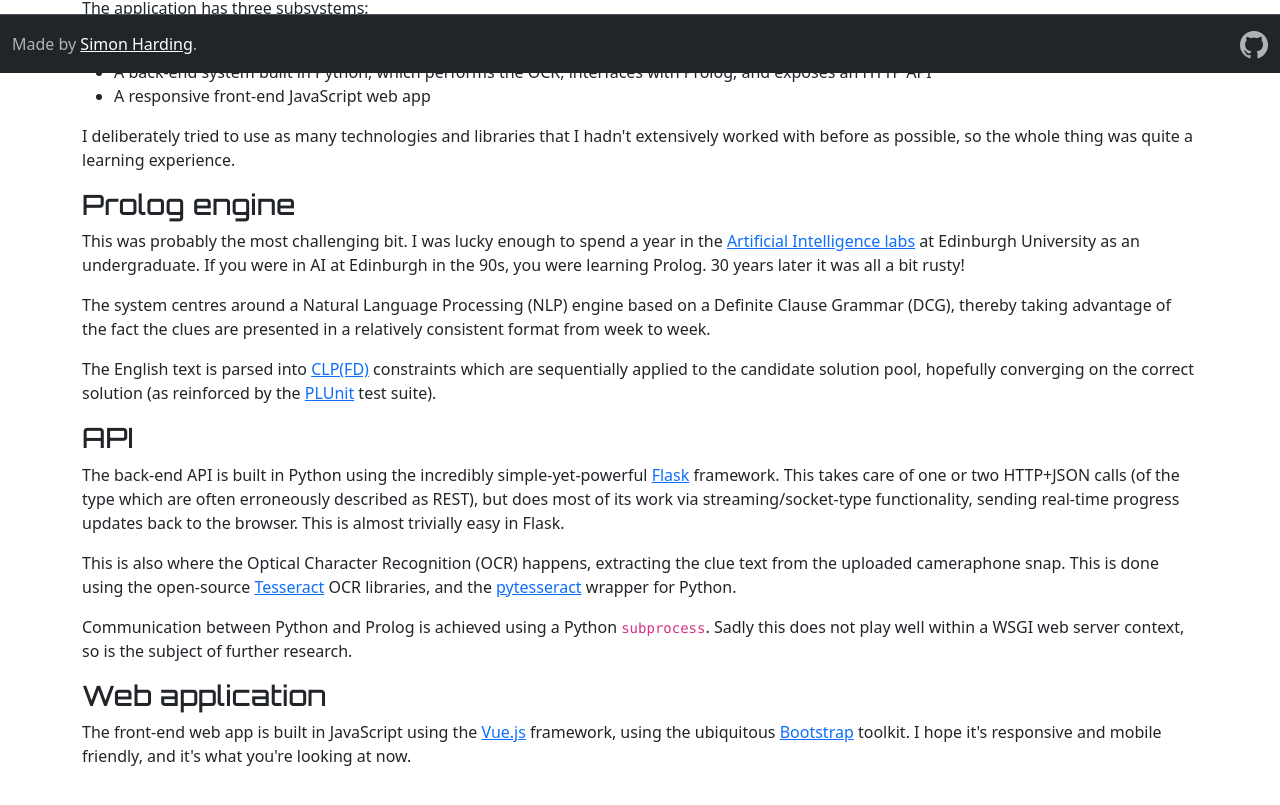
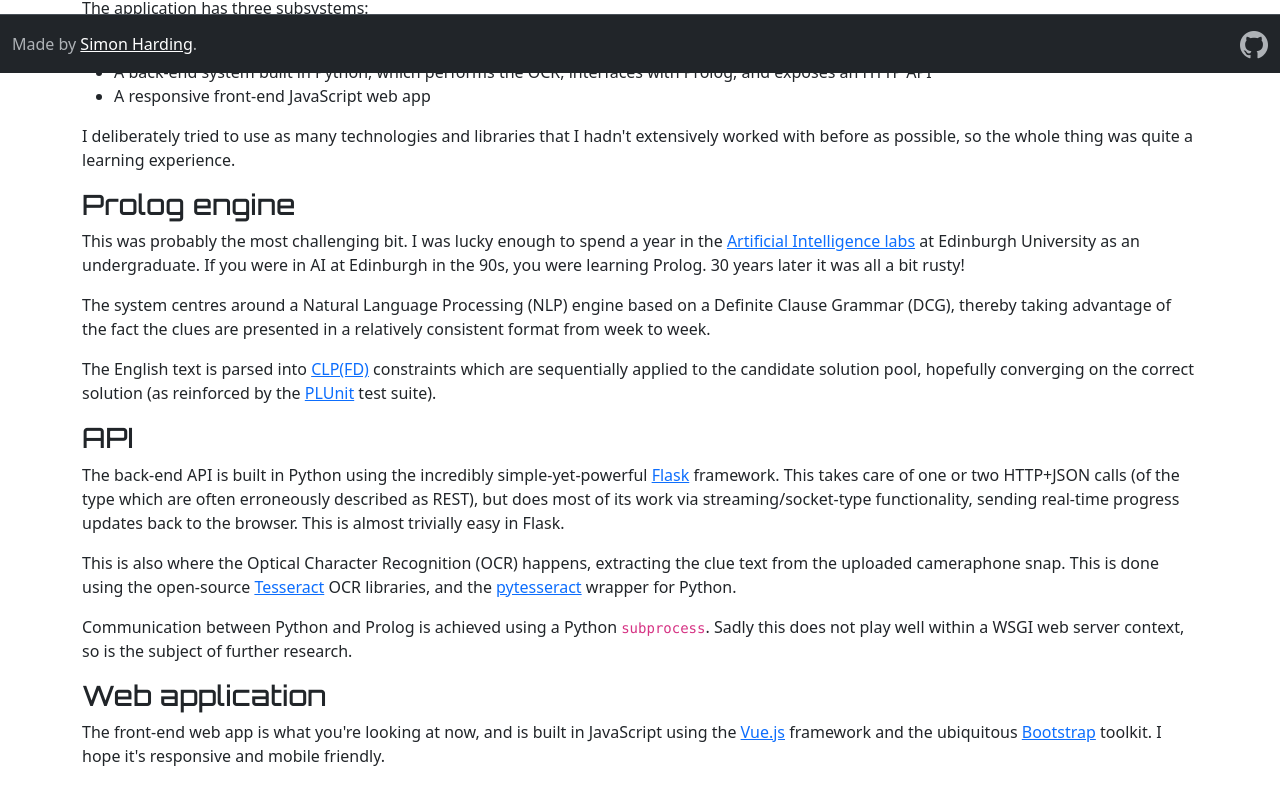
Before and after one commit to simonharris/safecracker.pl, a Vue app in the folder web/site/: page /about in a window 1280 px wide. Shown: the part 727-1532 px from the top of the page. Built offline with nearby package versions, Linux system fonts and the light colour scheme; a web font is replaced by a local one.

Commit message:
Minor text tweaks

```diff
--- a/web/site/src/views/AboutView.vue
+++ b/web/site/src/views/AboutView.vue
@@ -37,7 +37,7 @@
       <p>The application has three subsystems:</p>
 
       <ul>
-        <li>A logical reasoning engine written in Prolog</li>
+        <li>An NLP and logical reasoning engine written in Prolog</li>
         <li>A back-end system built in Python, which performs the OCR, interfaces with Prolog, and exposes an HTTP API</li>
         <li>A responsive front-end JavaScript web app</li>
       </ul>
@@ -82,9 +82,10 @@
 
     <h3>Web application</h3>
 
-    <p>The front-end web app is built in JavaScript using the  <a href="https://vuejs.org/">Vue.js</a> framework,
-      using the ubiquitous <a href="https://getbootstrap.com/">Bootstrap</a> toolkit.
-      I hope it's responsive and mobile friendly, and it's what you're looking at now.</p>
+    <p>The front-end web app is what you're looking at now, and is built in JavaScript using the
+       <a href="https://vuejs.org/">Vue.js</a> framework and
+      the ubiquitous <a href="https://getbootstrap.com/">Bootstrap</a> toolkit.
+      I hope it's responsive and mobile friendly.</p>
 
   </div>
 
```
